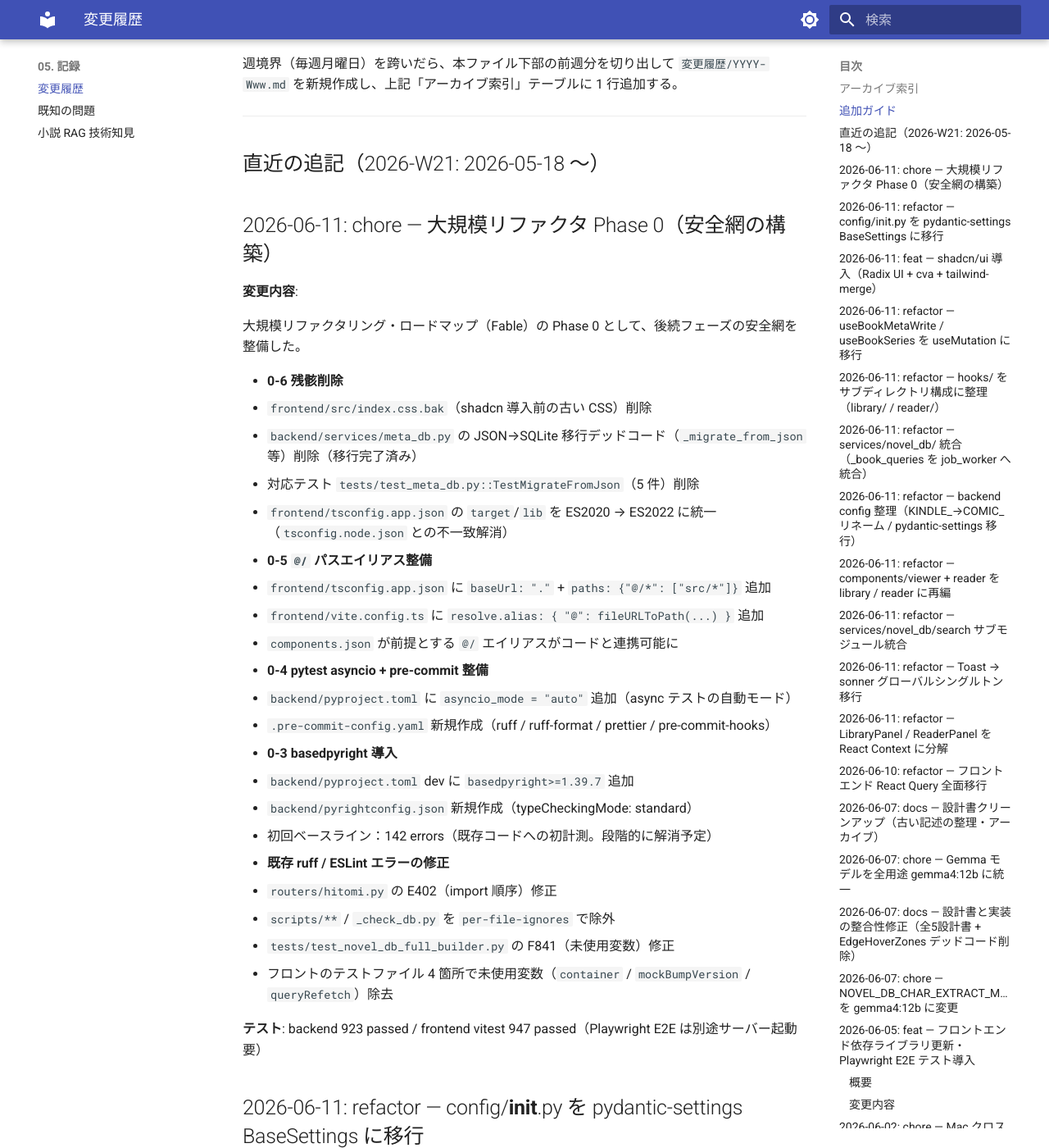
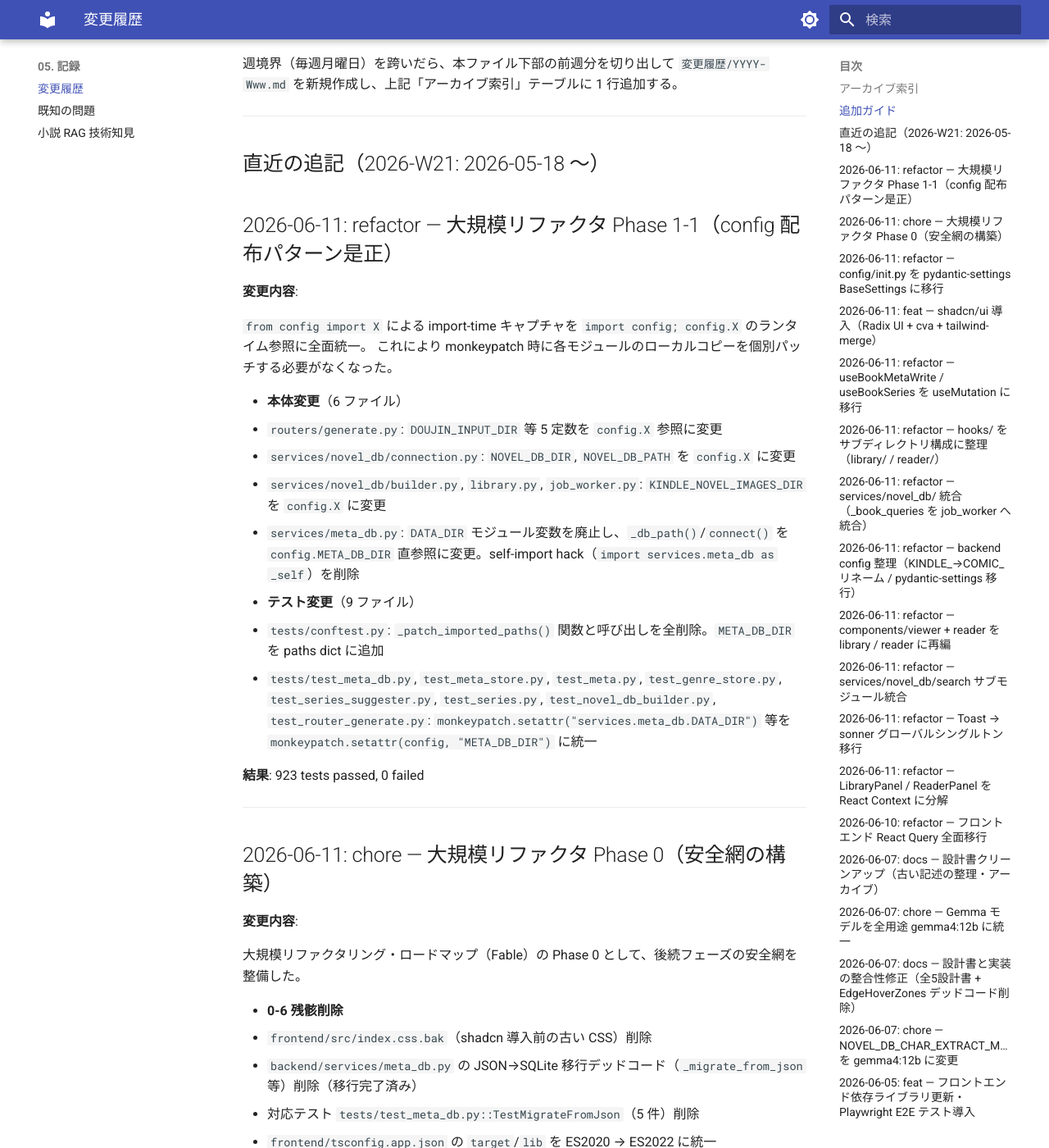
Before and after one commit to kkmmyr/Pic2PDF_Viewer, an MkDocs documentation site: the page built from docs/05_記録/変更履歴.md, in a window 1280 px wide and 1400 px high, scrolled down 1156 px. Shown: the whole window at 82% size. Built offline with MkDocs 1.6.1 and Material for MkDocs 9.7.7, drawn with Linux system fonts in a browser that asks for light colours.

Commit message:
docs: 変更履歴に Phase 1-1 config 配布パターン是正を追記
Co-Authored-By: Claude Opus 4.8 <noreply@anthropic.com>

```diff
--- a/docs/05_記録/変更履歴.md
+++ b/docs/05_記録/変更履歴.md
@@ -28,6 +28,27 @@
 ---
 
 ## 直近の追記（2026-W21: 2026-05-18 〜）
+
+## 2026-06-11: refactor — 大規模リファクタ Phase 1-1（config 配布パターン是正）
+
+**変更内容**:
+
+`from config import X` による import-time キャプチャを `import config; config.X` のランタイム参照に全面統一。
+これにより monkeypatch 時に各モジュールのローカルコピーを個別パッチする必要がなくなった。
+
+- **本体変更**（6 ファイル）
+  - `routers/generate.py`: `DOUJIN_INPUT_DIR` 等 5 定数を `config.X` 参照に変更
+  - `services/novel_db/connection.py`: `NOVEL_DB_DIR`, `NOVEL_DB_PATH` を `config.X` に変更
+  - `services/novel_db/builder.py`, `library.py`, `job_worker.py`: `KINDLE_NOVEL_IMAGES_DIR` を `config.X` に変更
+  - `services/meta_db.py`: `DATA_DIR` モジュール変数を廃止し、`_db_path()`/`connect()` を `config.META_DB_DIR` 直参照に変更。self-import hack（`import services.meta_db as _self`）を削除
+
+- **テスト変更**（9 ファイル）
+  - `tests/conftest.py`: `_patch_imported_paths()` 関数と呼び出しを全削除。`META_DB_DIR` を paths dict に追加
+  - `tests/test_meta_db.py`, `test_meta_store.py`, `test_meta.py`, `test_genre_store.py`, `test_series_suggester.py`, `test_series.py`, `test_novel_db_builder.py`, `test_router_generate.py`: `monkeypatch.setattr("services.meta_db.DATA_DIR")` 等を `monkeypatch.setattr(config, "META_DB_DIR")` に統一
+
+**結果**: 923 tests passed, 0 failed
+
+---
 
 ## 2026-06-11: chore — 大規模リファクタ Phase 0（安全網の構築）
 
```
